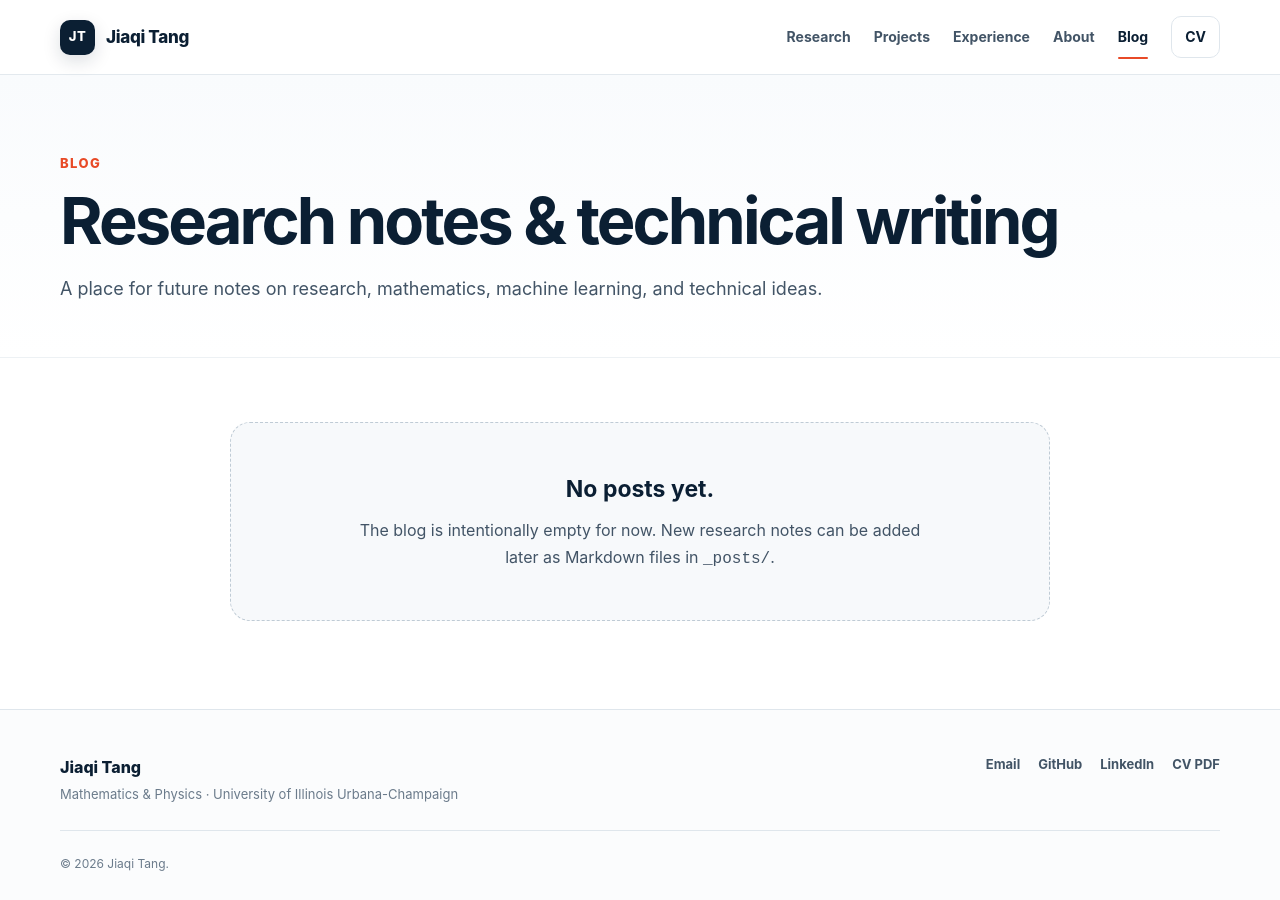
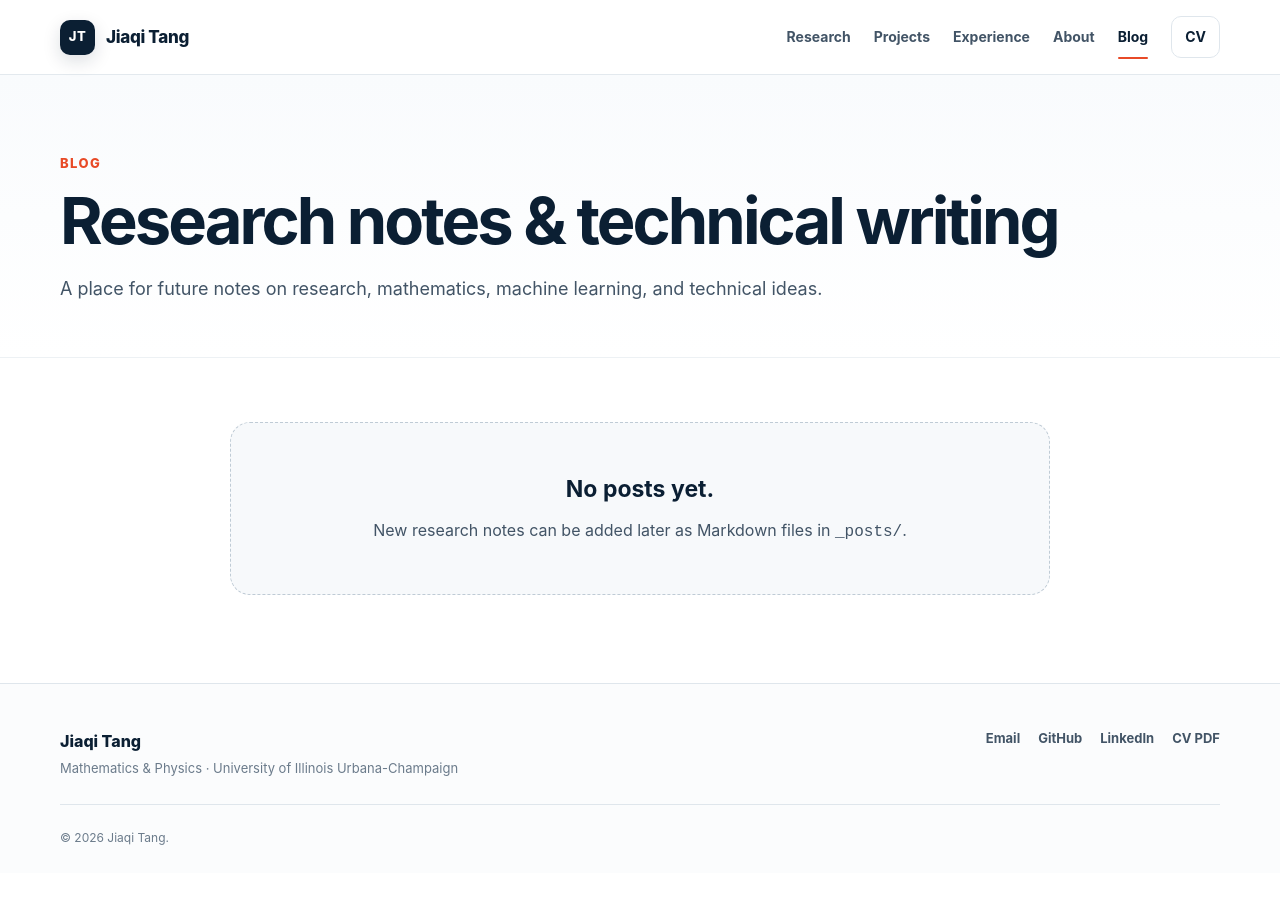
Before and after one commit to TanhJK728/TanhJK728.github.io, a Jekyll site: the page built from blog.md, in a window 1280 px wide. Built offline with Jekyll 4.4.1, drawn with Linux system fonts in a browser that asks for light colours.

Commit message:
Update blog.md

```diff
--- a/blog.md
+++ b/blog.md
@@ -28,7 +28,7 @@ description: Research notes and technical writing by Jiaqi Tang.
     {% else %}
       <div class="empty-state">
         <h2>No posts yet.</h2>
-        <p>The blog is intentionally empty for now. New research notes can be added later as Markdown files in <code>_posts/</code>.</p>
+        <p>New research notes can be added later as Markdown files in <code>_posts/</code>.</p>
       </div>
     {% endif %}
   </div>
```
